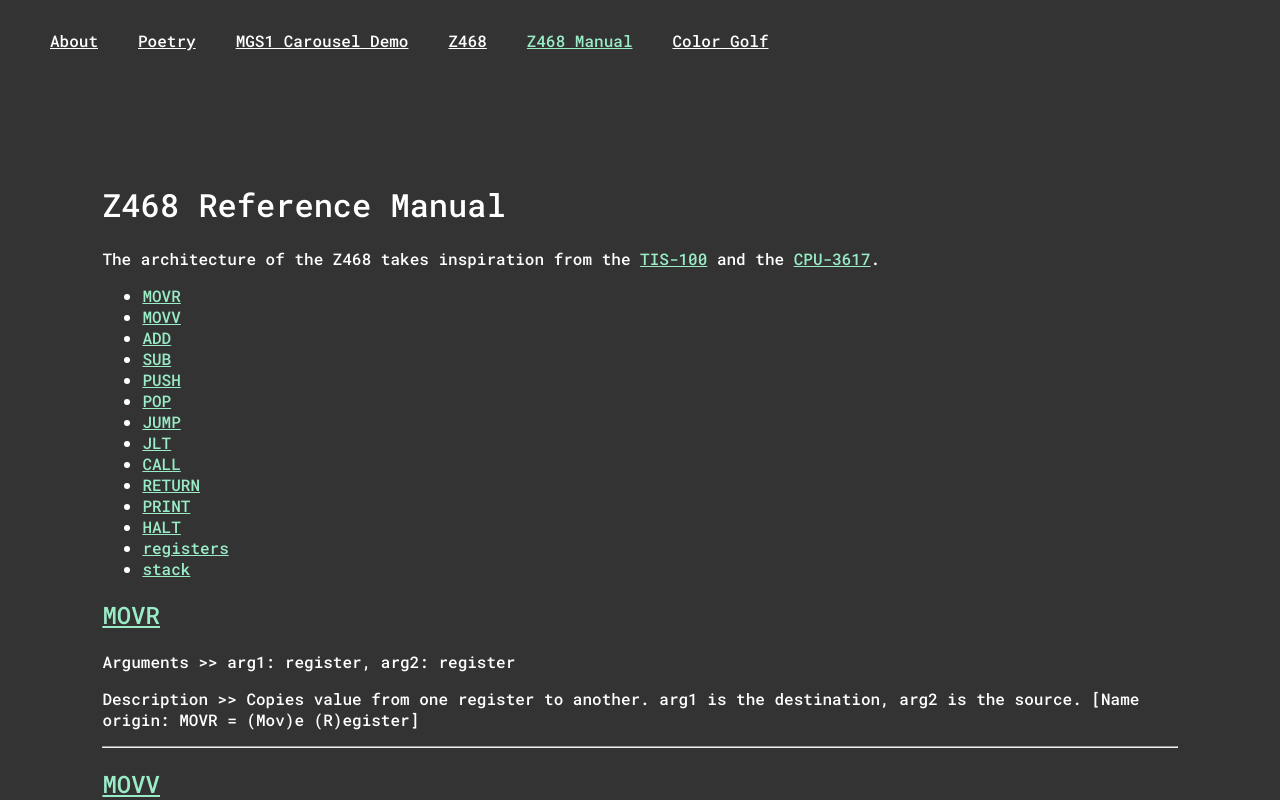
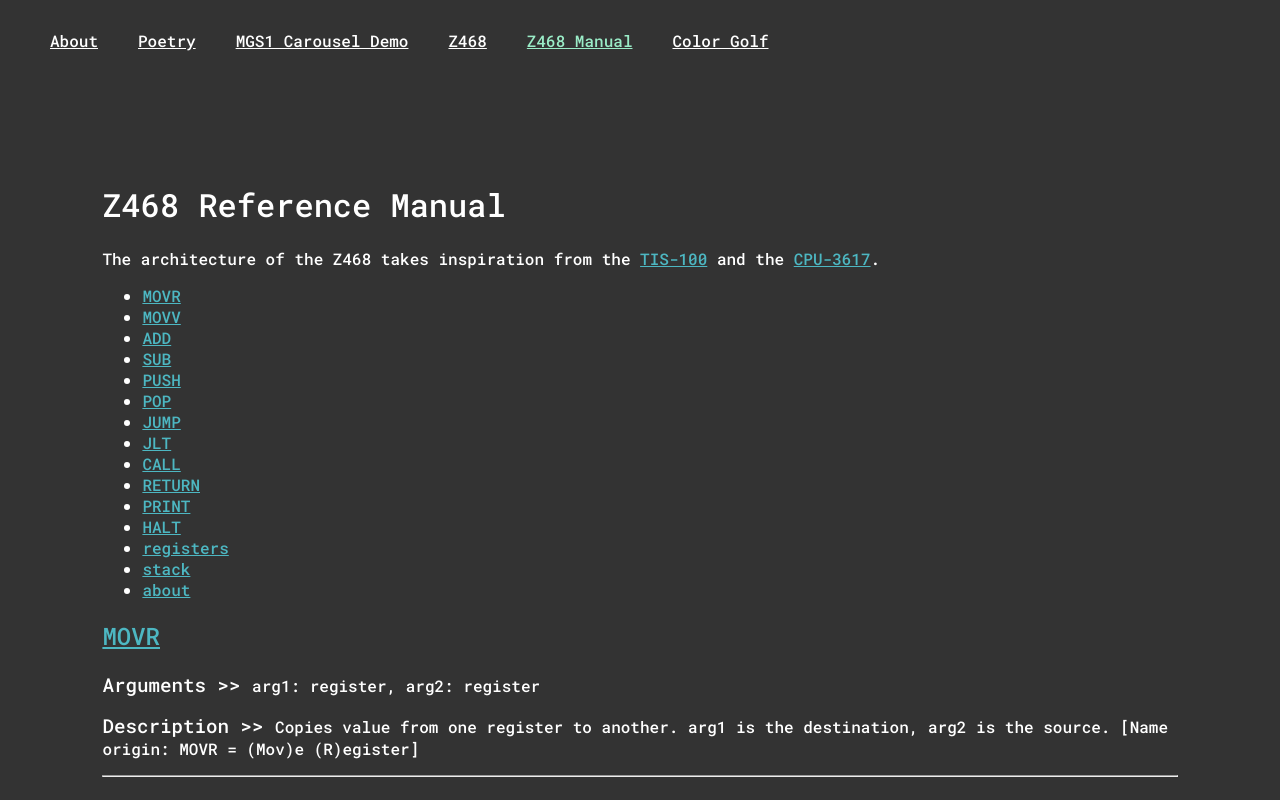
Before and after one commit to z-s-kusz/short-attention-span-js, a Vue app: page /Z468-manual in a window 1280 px wide. Shown: the top 800 px of the page. Built offline with nearby package versions, Linux system fonts and the light colour scheme.

Commit message:
Added about to manual.

```diff
--- a/src/views/EmulatorManual.vue
+++ b/src/views/EmulatorManual.vue
@@ -11,17 +11,36 @@
     <li v-for="keyword in keywords" :key="keyword.name">
       <a :href="`#${keyword.name}`">{{ keyword.name }}</a>
     </li>
+    <li><a href="#about">about</a></li>
   </ul>
 
   <section v-for="keyword in keywords" :key="keyword.name">
     <h2>
       <a :name="keyword.name">{{ keyword.name }}</a>
     </h2>
-    <p>Arguments >> {{ keyword.arguments }}</p>
-    <p>Description >> {{ keyword.description }}</p>
+    <p><em>Arguments >> </em>{{ keyword.arguments }}</p>
+    <p><em>Description >> </em>{{ keyword.description }}</p>
     <hr>
   </section>
 
+  <section>
+    <h2>
+      <a name="about">About</a>
+    </h2>
+    <p>
+      <em>Case Insensitive >> </em>
+      The Z468's assembly commands are case insensitive.
+      Caps cased, lower cased, and spongebob cased commands are all valid:
+      "MOVV R4 R3" or "mOvV r4 R3".</p>
+    <p>
+      <em>Work In Progress >> </em>
+      The Z468 is a state of the art chipset from 1981
+      but the tooling around it is still in development.
+      As of now syntax errors will almost always report the error: "Error reading instruction 0"
+      and terminate the program. Extrapolating the past 40 years of development history we
+      estimate a fix will be ready by 2035. Thank you for your patience.
+    </p>
+  </section>
 </main>
 </template>
 
@@ -144,4 +163,14 @@ main {
   text-align: start;
   margin: 8vw;
 }
+a {
+  color: $text-color;
+}
+h2 a:hover {
+  cursor: initial;
+}
+p em {
+  font-style: initial;
+  font-size: 1.2rem;
+}
 </style>
```
